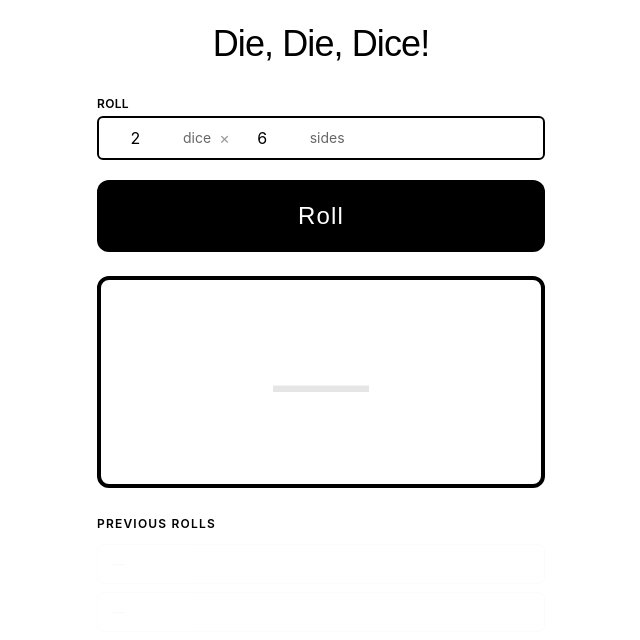
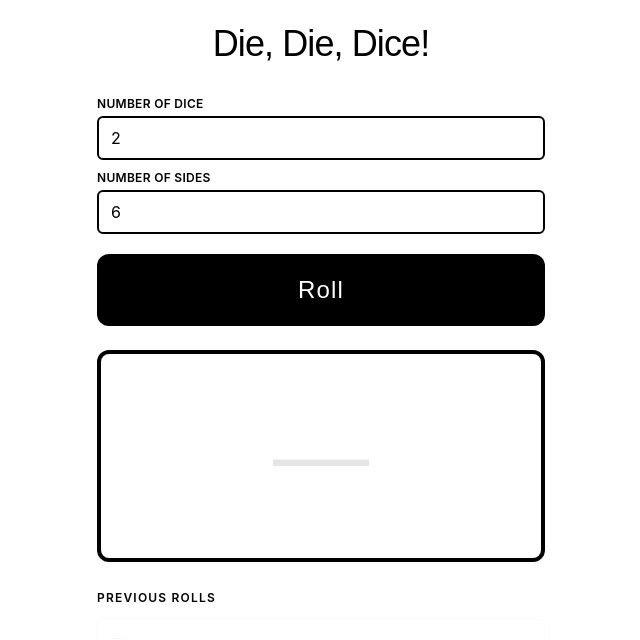
Before and after one commit to OshaFoster/die-die-dice, a Next.js app: page / in a window 1280 px wide. Shown: the top 640 px of the page, without its empty margins (319-959 px from the left). Built offline with nearby package versions, Linux system fonts and the light colour scheme; a web font is replaced by a local one.

Commit message:
Revert "Refactor inputs to inline labeled format"
This reverts commit 64a68be69e4554695d1ecad773be87e1f6c1c3af.

```diff
--- a/app/page.js
+++ b/app/page.js
@@ -109,11 +109,11 @@ export default function Home() {
         </h1>
 
         {/* Inputs */}
-        <div className="mb-5">
-          <label className="block text-xs font-semibold text-black mb-1 uppercase tracking-wide">
-            Roll
-          </label>
-          <div className="w-full px-3 py-2 border-2 border-black bg-white rounded-md flex items-center gap-2">
+        <div className="space-y-2.5 mb-5">
+          <div>
+            <label htmlFor="numDice" className="block text-xs font-semibold text-black mb-1 uppercase tracking-wide">
+              Number of Dice
+            </label>
             <input
               id="numDice"
               type="number"
@@ -123,10 +123,14 @@ export default function Home() {
               onChange={handleDiceChange}
               onBlur={handleDiceBlur}
               onKeyDown={handleDiceKeyDown}
-              className="w-16 text-base text-black focus:outline-none bg-transparent text-center"
+              className="w-full px-3 py-2 text-base border-2 border-black bg-white text-black focus:outline-none transition-all rounded-md"
             />
-            <span className="text-sm text-black/60">dice</span>
-            <span className="text-black/40">×</span>
+          </div>
+
+          <div>
+            <label htmlFor="numSides" className="block text-xs font-semibold text-black mb-1 uppercase tracking-wide">
+              Number of Sides
+            </label>
             <input
               id="numSides"
               ref={sidesInputRef}
@@ -137,9 +141,8 @@ export default function Home() {
               onChange={handleSidesChange}
               onBlur={handleSidesBlur}
               onKeyDown={handleSidesKeyDown}
-              className="w-16 text-base text-black focus:outline-none bg-transparent text-center"
+              className="w-full px-3 py-2 text-base border-2 border-black bg-white text-black focus:outline-none transition-all rounded-md"
             />
-            <span className="text-sm text-black/60">sides</span>
           </div>
         </div>
 
```
